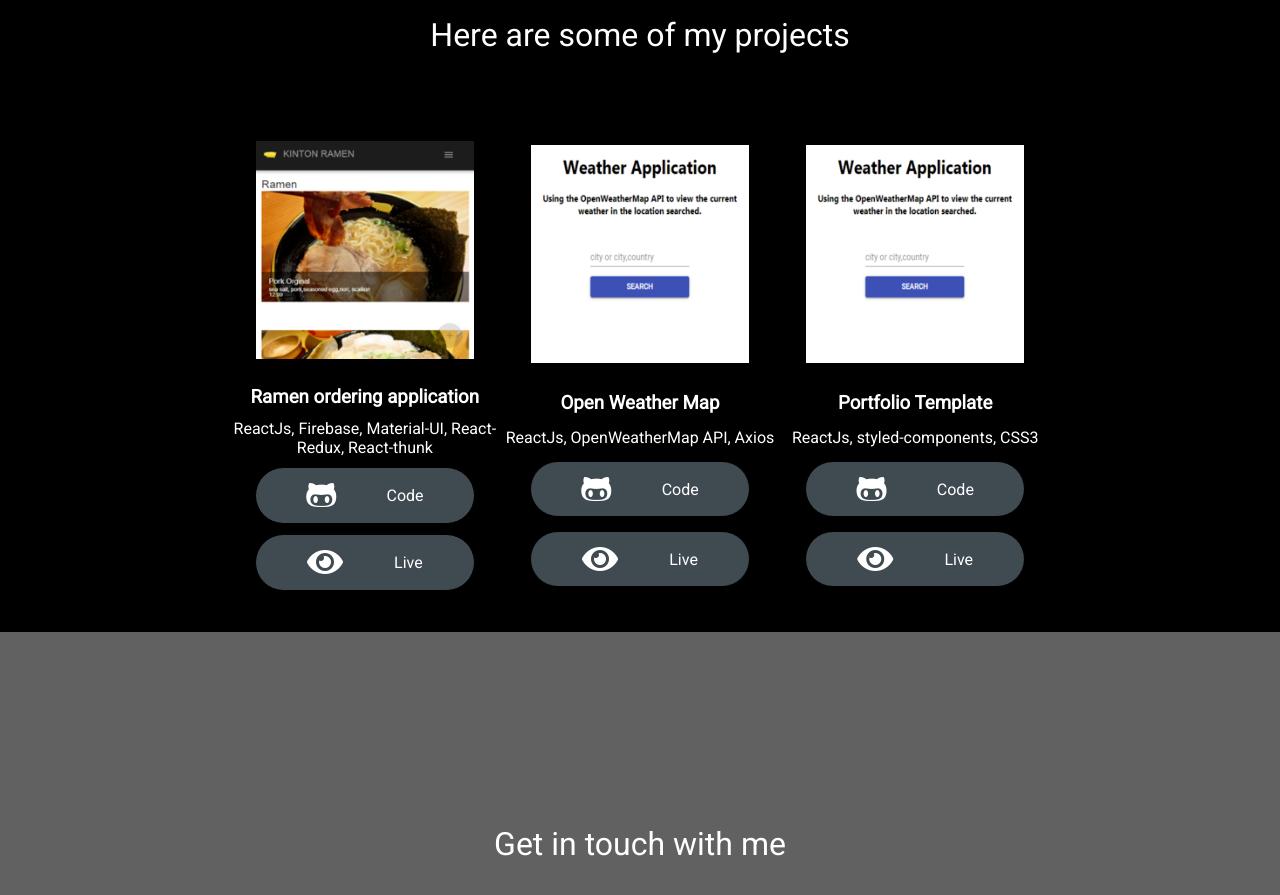
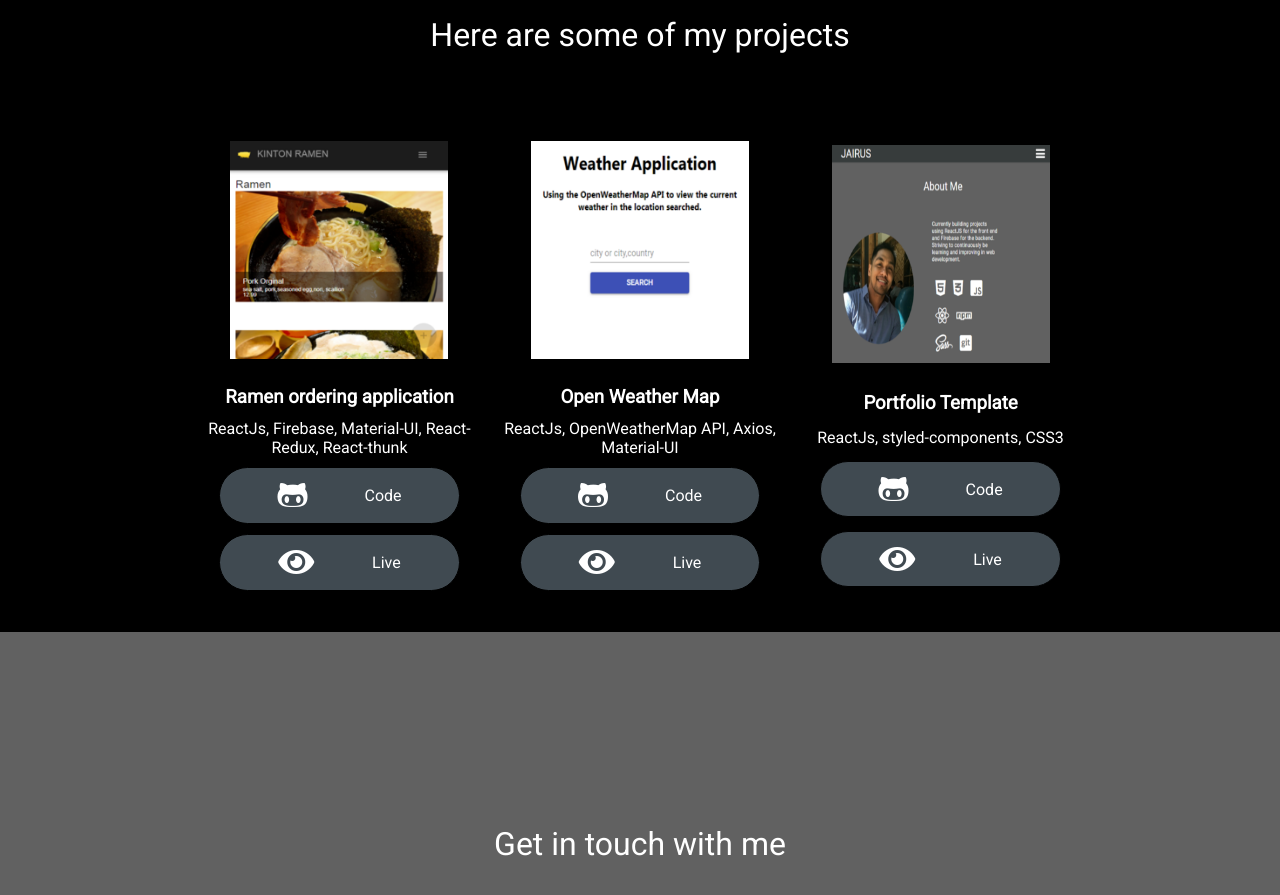
Before and after one commit to jairusbali/portfolio, a React (Create React App) app: page / in a window 1280 px wide. Shown: the part 1400-2295 px from the top of the page. Built offline with nearby package versions, Linux system fonts and the light colour scheme.

Commit message:
updated info for third project

```diff
--- a/src/components/NavBar/NavBar.jsx
+++ b/src/components/NavBar/NavBar.jsx
@@ -65,7 +65,7 @@ const MenuContainer = styled.div`
     height: 5px;
     padding: 2px 0;
     width: 100%;
-    background-color: #000;
+    background-color: #fff;
     border-radius: 2px;
   }
 `;
@@ -159,7 +159,7 @@ export default () => {
             // activeClass="is-current"
             to={item}
             spy={true}
-            smooth={"easeOutQuad"}
+            smooth={true}
             offset={-48}
             duration={500}
             // timeout will automatically retract sideNav
--- a/src/profileData.js
+++ b/src/profileData.js
@@ -18,22 +18,22 @@ export const projectsData = [
     imgName: "assets/images/projects/ramenapp_250x250.png",
     title: "Ramen ordering application",
     description: "ReactJs, Firebase, Material-UI, React-Redux, React-thunk",
-    gitLink: "https://jairusbali.github.io/ramenappprototype/",
-    codeLink: "https://github.com/jairusbali/ramenappprototype"
+    codeLink: "https://jairusbali.github.io/ramenappprototype/",
+    gitLink: "https://github.com/jairusbali/ramenappprototype"
   },
   {
     imgName: "assets/images/projects/weatherapp_250x250.png",
     title: "Open Weather Map",
-    description: "ReactJs, OpenWeatherMap API, Axios",
-    gitLink: "https://jairusbali.github.io/weatherapp/",
-    codeLink: "https://github.com/jairusbali/weatherapp"
+    description: "ReactJs, OpenWeatherMap API, Axios, Material-UI",
+    codeLink: "https://jairusbali.github.io/weatherapp/",
+    gitLink: "https://github.com/jairusbali/weatherapp"
   },
   {
-    imgName: "assets/images/projects/weatherapp_250x250.png",
+    imgName: "assets/images/projects/portfolio_250x250.png",
     title: "Portfolio Template",
     description: "ReactJs, styled-components, CSS3",
-    gitLink: "https://jairusbali.github.io/ramenappprototype/",
-    codeLink: "https://github.com/jairusbali/ramenappprototype"
+    codeLink: "https://jairusbali.github.io/portfolio/",
+    gitLink: "https://github.com/jairusbali/portfolio"
   }
 ];
 
```
Also changed, not shown: package.json (+7 -1 lines), public/assets/images/projects/portfolio_250x250.png (added), 1 other file (tests, documents, lock files or other folders).
